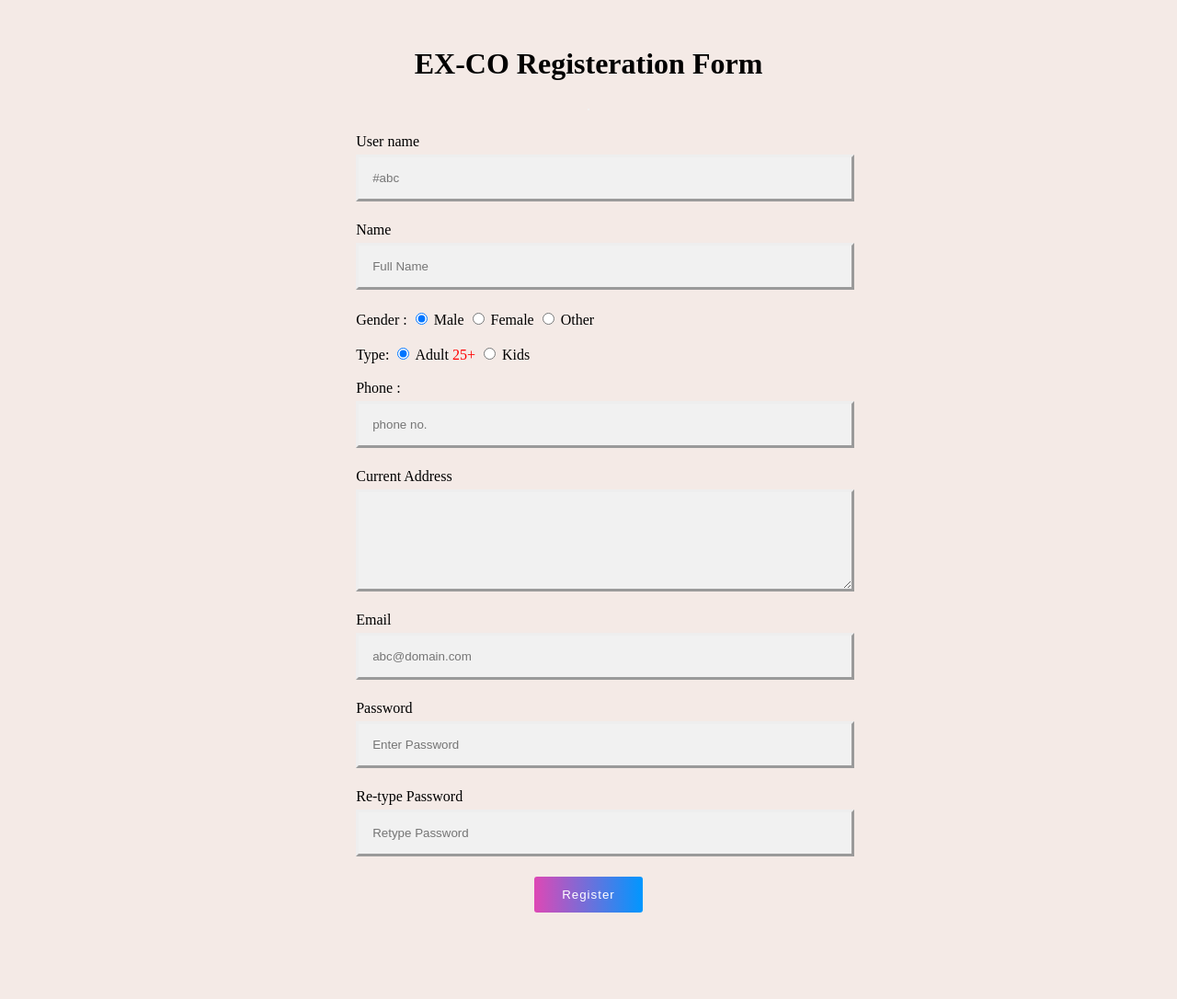
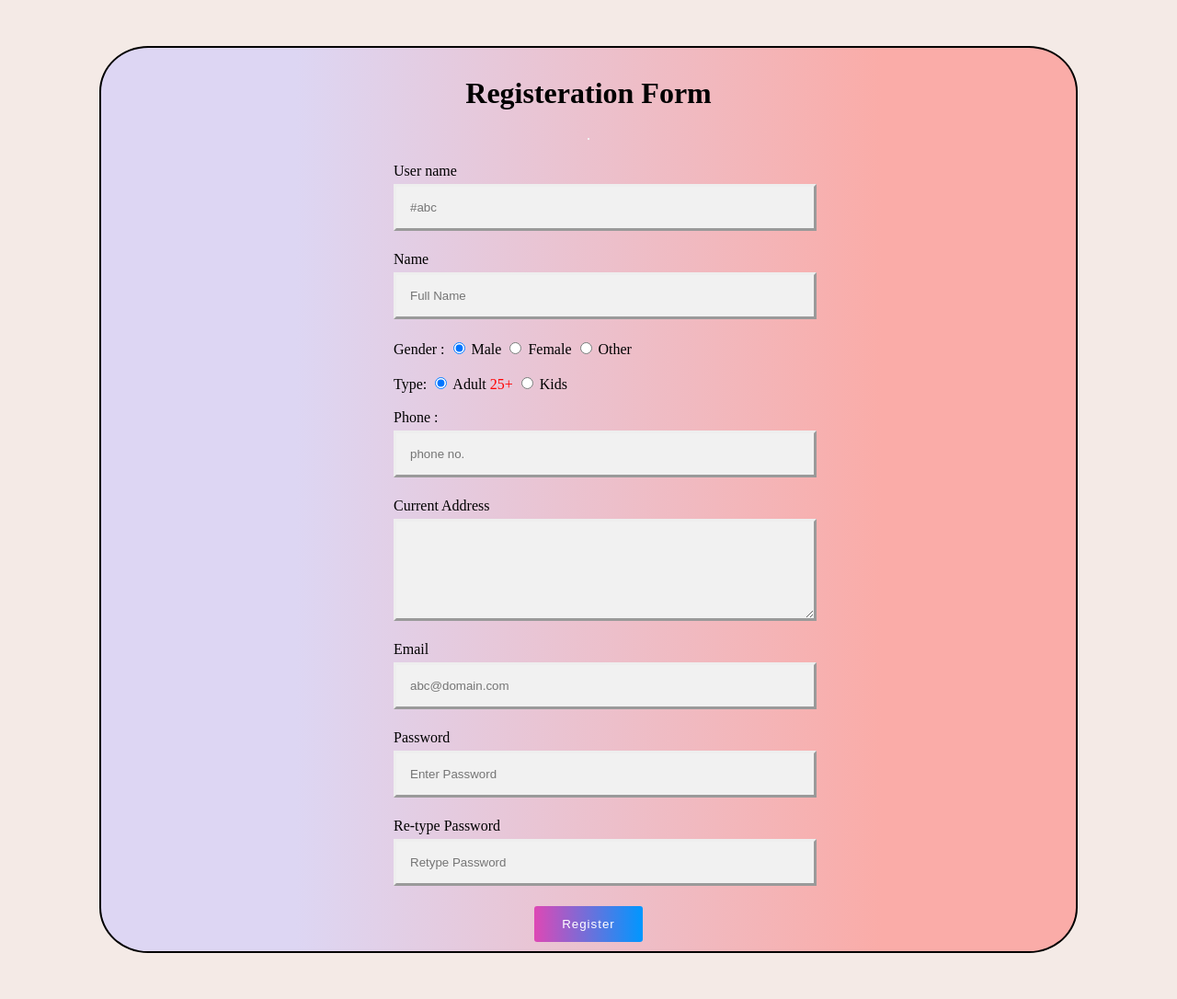
Before and after one commit to juhik7/Ex-Co, a PHP site: page /register.html in a window 1280 px wide; the page is wider, and only the part inside the window is pictured. Shown: the part 248-1334 px from the top of that part at 92% size. Before the commit the page ends 1240 px from the top of that part, so only its background shows below. Run offline with PHP 8.4, Linux system fonts and the light colour scheme.

Commit message:
Improved CSS

```diff
--- a/budget.html
+++ b/budget.html
@@ -9,7 +9,7 @@
   			src: url(fontFiles/Money.ttf);
 		}
 		@font-face {
-  			font-family: Eras Bold ITC;
+  			font-family: dollarBill;
   			src: url(fontFiles/DollarBill.ttf);
 		}
 		body{
--- a/css/log_in.css
+++ b/css/log_in.css
@@ -1,9 +1,9 @@
 #box_making {
   display: inline-block;
-  width: 50%;
+  width: 40%;
   vertical-align: center;
   border: 8px solid black;
-  padding: 50px;
+  padding: 60px;
   border-radius: 50%;
   background:  linear-gradient(to right,#ddd6f3 20%,#faaca8 80%);
   border: solid 5px #ddd6f3;
@@ -13,12 +13,10 @@
 }
 .container_1{
   padding: 50px;
-  background-color:#75e6da ;
   background: linear-gradient(to right,#ddd6f3 20%,#faaca8 80%);
   width: 100%;
   height: 80%;
   border-radius: 100%;
-
 }
 .form{
   font-family: style= Eras Bold ITC;
@@ -85,3 +83,12 @@
   width: 100%;
   text-align: center;
 }
+.newCont{
+  background: linear-gradient(to right,#ddd6f3 20%,#faaca8 80%);
+  margin-top: 50px;
+  margin-right: 100px;
+  margin-left: 100px;
+  margin-bottom: 50px;
+  border-radius: 5%;
+  border: 2px solid black;
+}
--- a/income.html
+++ b/income.html
@@ -9,7 +9,7 @@
   			src: url(fontFiles/Money.ttf);
 		}
 		@font-face {
-  			font-family: Eras Bold ITC;
+  			font-family: dollarBill;
   			src: url(fontFiles/DollarBill.ttf);
 		}
 		body{
--- a/register.html
+++ b/register.html
@@ -45,10 +45,9 @@
 	    <li><a href='register.html' data-item='REGISTER'>REGISTER</a></li>
 	  </ul>
 	</nav>
-<div class="container_1">
-<div id="adviceBox"></div>
+	<div class="newCont">
 		<form class="form" action="">
-<center><h1 style="font: Eras Bold ITC" > EX-CO Registeration Form</h1></center>
+			<center><h1 style="font: Eras Bold ITC" >Registeration Form</h1></center>
 			<hr>
 			<label>User name</label>
 			<input type="text" placeholder="#abc" size="15" id="UserName" />
@@ -75,7 +74,7 @@
 			<input type="password" placeholder="Retype Password" id="cpass"/>
 			<button type="submit" class="registerbtn" href="expense.html" onclick=validate()> Register
 			</button>
+		</form>
 	</div>
-</form>
 </body>
 </html>
--- a/savings.html
+++ b/savings.html
@@ -9,7 +9,7 @@
   			src: url(fontFiles/Money.ttf);
 		}
 		@font-face {
-  			font-family: Eras Bold ITC;
+  			font-family: dollarBill;
   			src: url(fontFiles/DollarBill.ttf);
 		}
 		body{
```
Also changed, not shown: login.html (+1 -8 lines). Lines whose indentation alone changed are shown as unchanged.
